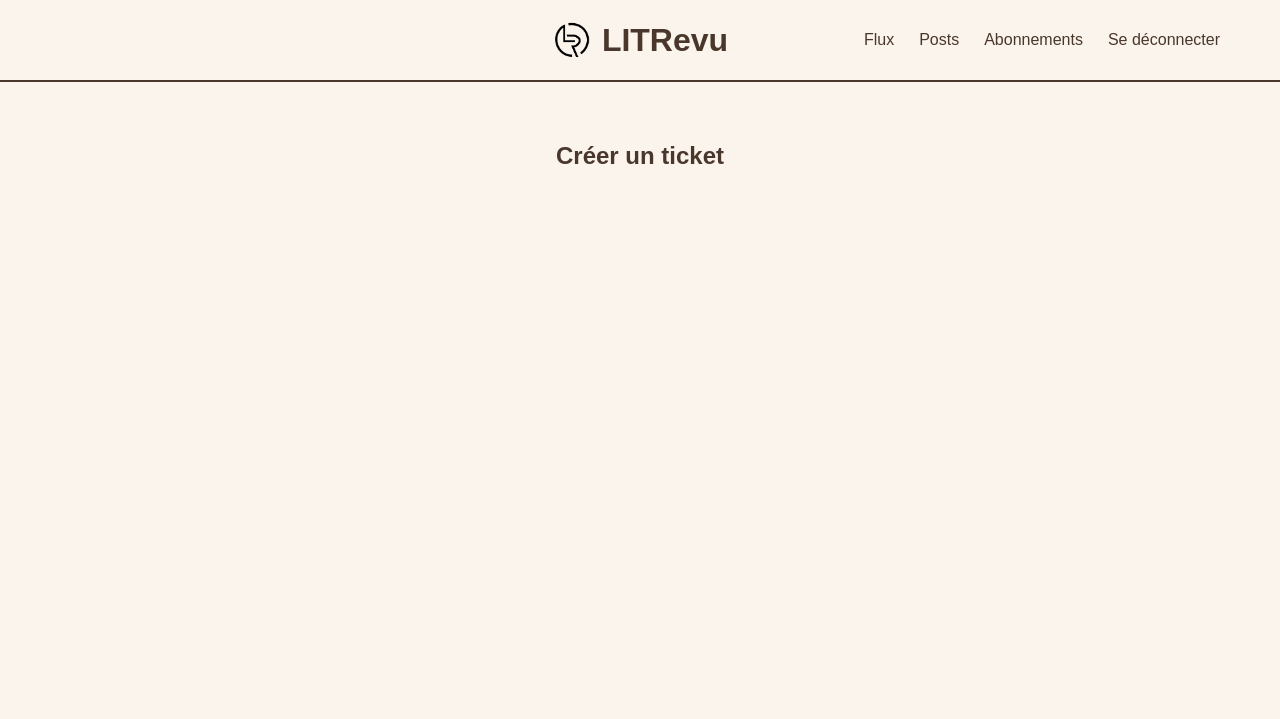
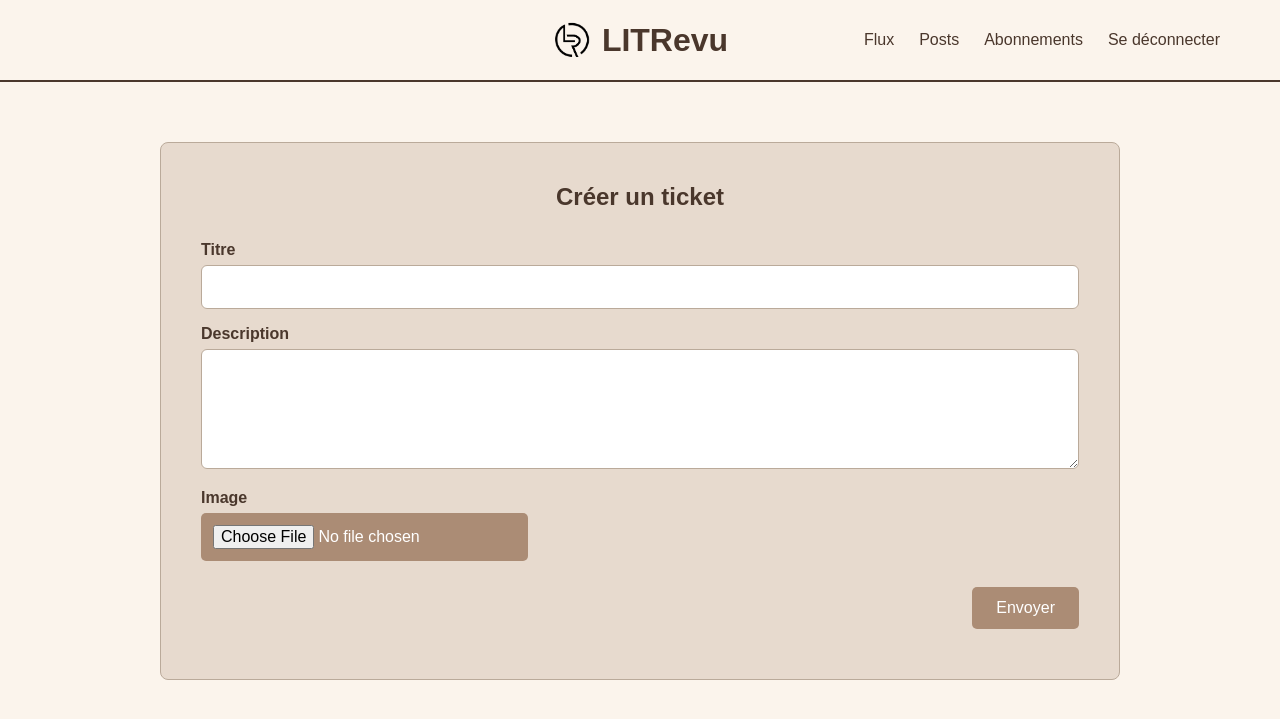
Before and after one commit to myriamdesporte/P9, a Django app: page /ticket/create/ in a window 1280 px wide. Shown: the top 719 px of the page. Run offline with Django 5.2, Linux system fonts and the light colour scheme; a user stored in the database is signed in.

Commit message:
Ticket creation template and styles

```diff
--- a/reviews/templates/reviews/ticket_create.html
+++ b/reviews/templates/reviews/ticket_create.html
@@ -1,8 +1,42 @@
 {% extends 'base.html' %}
 {% block content %}
 <div class="card-container">
-    <h2>
-        Créer un ticket
-    </h2>
+    <div class="card">
+        <div class="card-content">
+            <h2 class="banner-title">Créer un ticket</h2>
+
+            <form method="post" enctype="multipart/form-data" class="form-card">
+                {% csrf_token %}
+
+                <p class="form-field">
+                    <label>Titre</label>
+                    {{ form.title }}
+                    {% for error in form.title.errors %}
+                        <p class="form-message">{{ error }}</p>
+                    {% endfor %}
+                </p>
+
+                <p class="form-field">
+                    <label>Description</label>
+                    {{ form.description }}
+                    {% for error in form.description.errors %}
+                        <p class="form-message">{{ error }}</p>
+                    {% endfor %}
+                </p>
+
+                <p class="form-field">
+                    <label>Image</label>
+                    {{ form.image }}
+                    {% for error in form.image.errors %}
+                        <p class="form-message">{{ error }}</p>
+                    {% endfor %}
+                </p>
+
+                <div class="form-submit">
+                    <button type="submit" class="btn">Envoyer</button>
+                </div>
+            </form>
+        </div>
+    </div>
 </div>
 {% endblock content %}
--- a/static/style.css
+++ b/static/style.css
@@ -158,3 +158,56 @@ body {
     gap: 50px;
     margin: 40px 0;
 }
+
+.form-card .form-field label {
+    display: block;
+    text-align: left;
+    margin-bottom: 6px;
+    font-weight: bold;
+}
+
+.form-card input[type="text"],
+.form-card textarea {
+    width: 100%;
+    padding: 12px;
+    font-size: 1rem;
+    border: 1px solid #baaa9a;
+    border-radius: 6px;
+    box-sizing: border-box;
+}
+
+.form-card textarea {
+    min-height: 120px;
+}
+
+.form-card input[type="file"] {
+    display: block;
+    text-align: left;
+    padding: 12px;
+    font-size: 1rem;
+    border: none;
+    background-color: #ab8c75;
+    color: white;
+    border-radius: 5px;
+    cursor: pointer;
+    transition: background-color 0.2s, outline 0.2s;
+    margin-top: 4px;
+}
+
+.form-card input[type="file"]:hover,
+.form-card input[type="file"]:focus {
+    background-color: #907668;
+    outline: 3px solid #907668;
+    outline-offset: 2px;
+}
+
+.card-content h2.banner-title {
+    text-align: center;
+    margin-bottom: 30px;
+}
+
+.form-submit {
+    display: flex;
+    justify-content: flex-end;
+    margin-top: 10px;
+}
```
Also changed, not shown: db.sqlite3, uploads/Capture_décran_2025-12-12_à_14_7SpM6fP.45.22.png (added).
